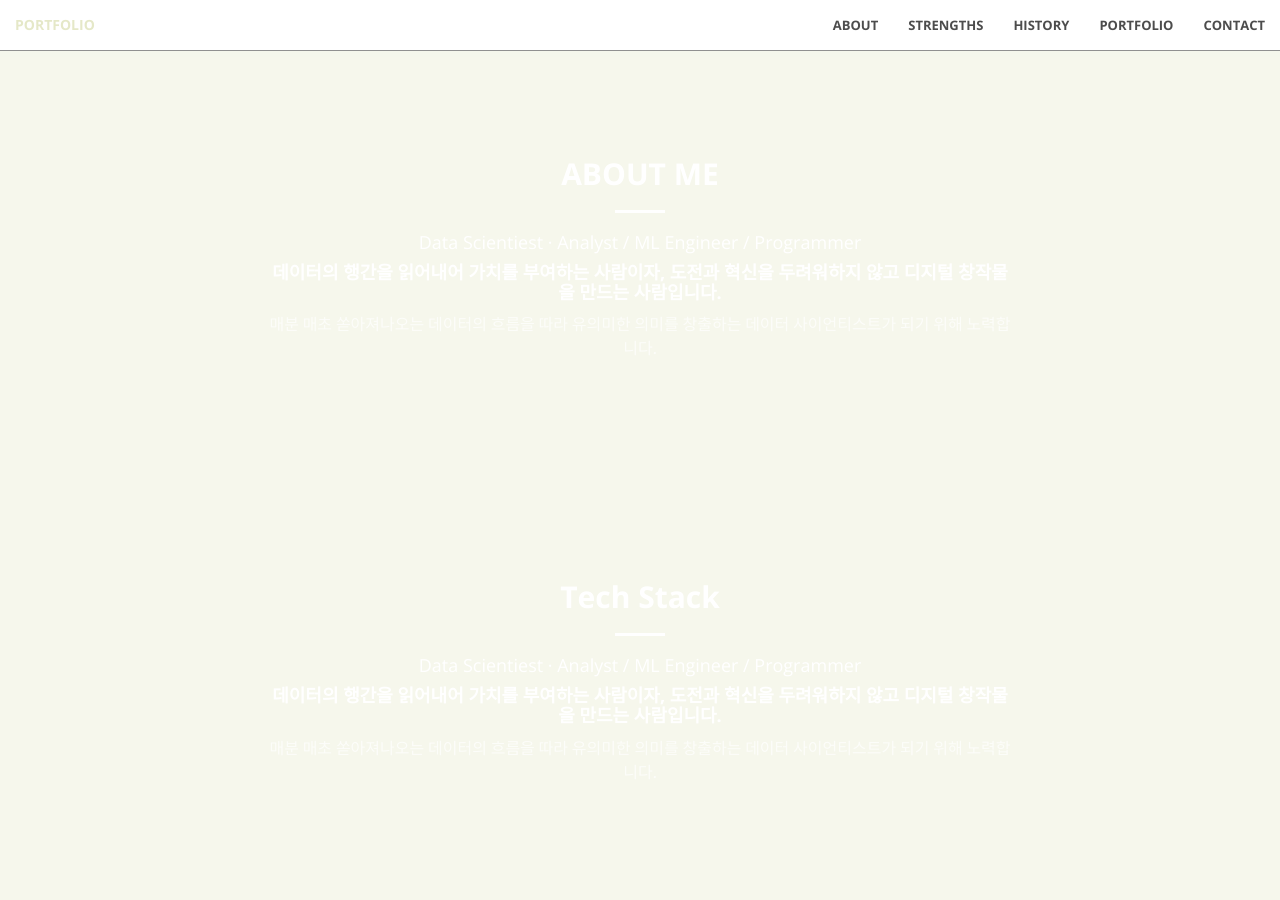
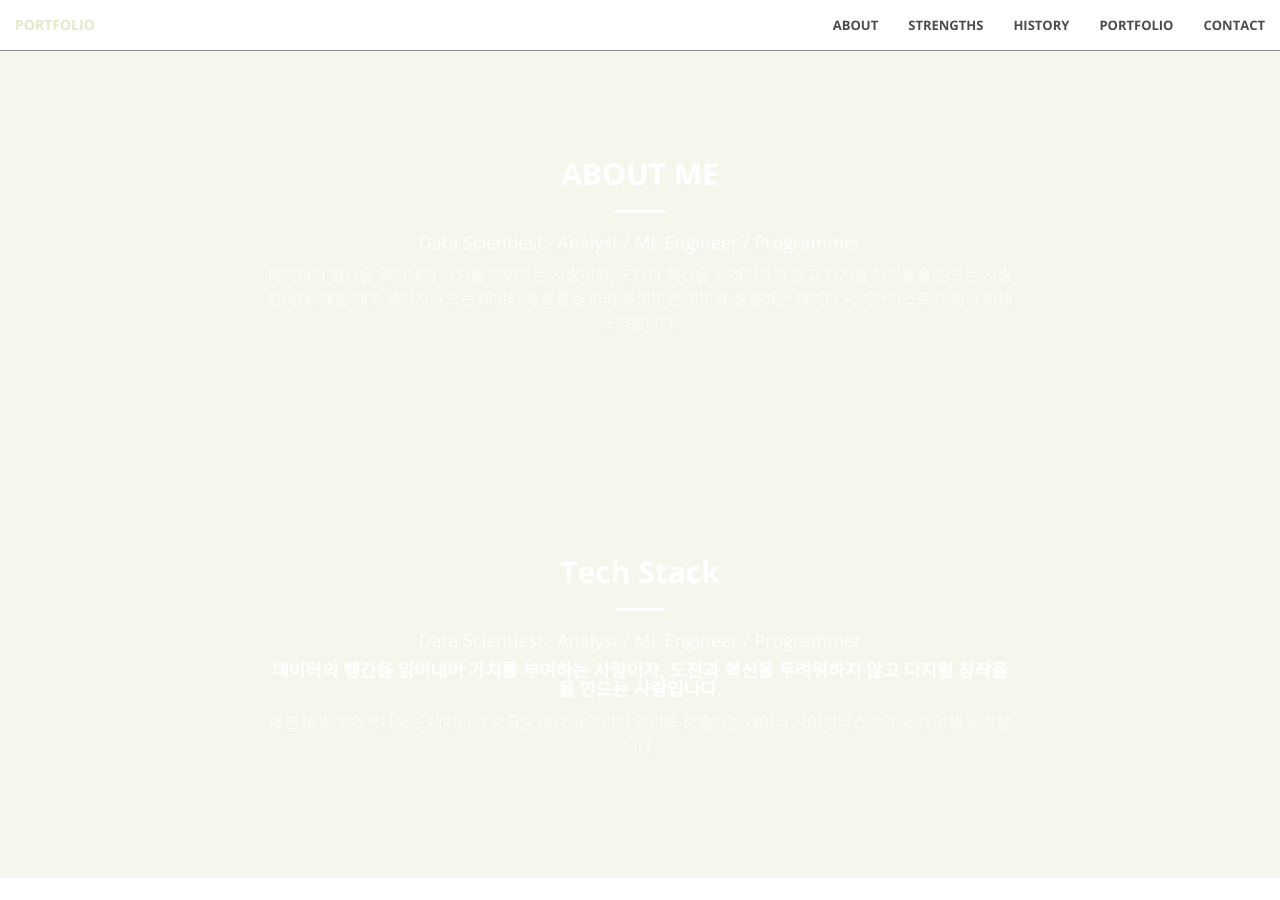
Before and after one commit to ymdev2023/ymdev2023.github.io, a Jekyll site: the page built from index.html, in a window 1280 px wide and 900 px high, scrolled down 843 px. Built offline with Jekyll 4.4.1, drawn with Linux system fonts in a browser that asks for light colours.

Commit message:
Update call-to-action.html

```diff
--- a/_includes/call-to-action.html
+++ b/_includes/call-to-action.html
@@ -5,8 +5,7 @@
                 <h2 class="section-heading"><b>ABOUT ME</b></h2>
                 <hr class="light">
                 <h4> Data Scientiest · Analyst / ML Engineer / Programmer </h4>
-                <h4><b>데이터의 행간을 읽어내어 가치를 부여하는 사람이자, 도전과 혁신을 두려워하지 않고 디지털 창작물을 만드는 사람입니다.</b></h4>
-                <p class="text-faded">매분 매초 쏟아져나오는 데이터의 흐름을 따라 유의미한 의미를 창출하는 데이터 사이언티스트가 되기 위해 노력합니다.</p>
+                <p class="text-faded">데이터의 행간을 읽어내어 가치를 부여하는 사람이자, 도전과 혁신을 두려워하지 않고 디지털 창작물을 만드는 사람입니다. 매분 매초 쏟아져나오는 데이터의 흐름을 따라 유의미한 의미를 창출하는 데이터 사이언티스트가 되기 위해 노력합니다.</p>
             </div>
         </div>
     </div>
```
